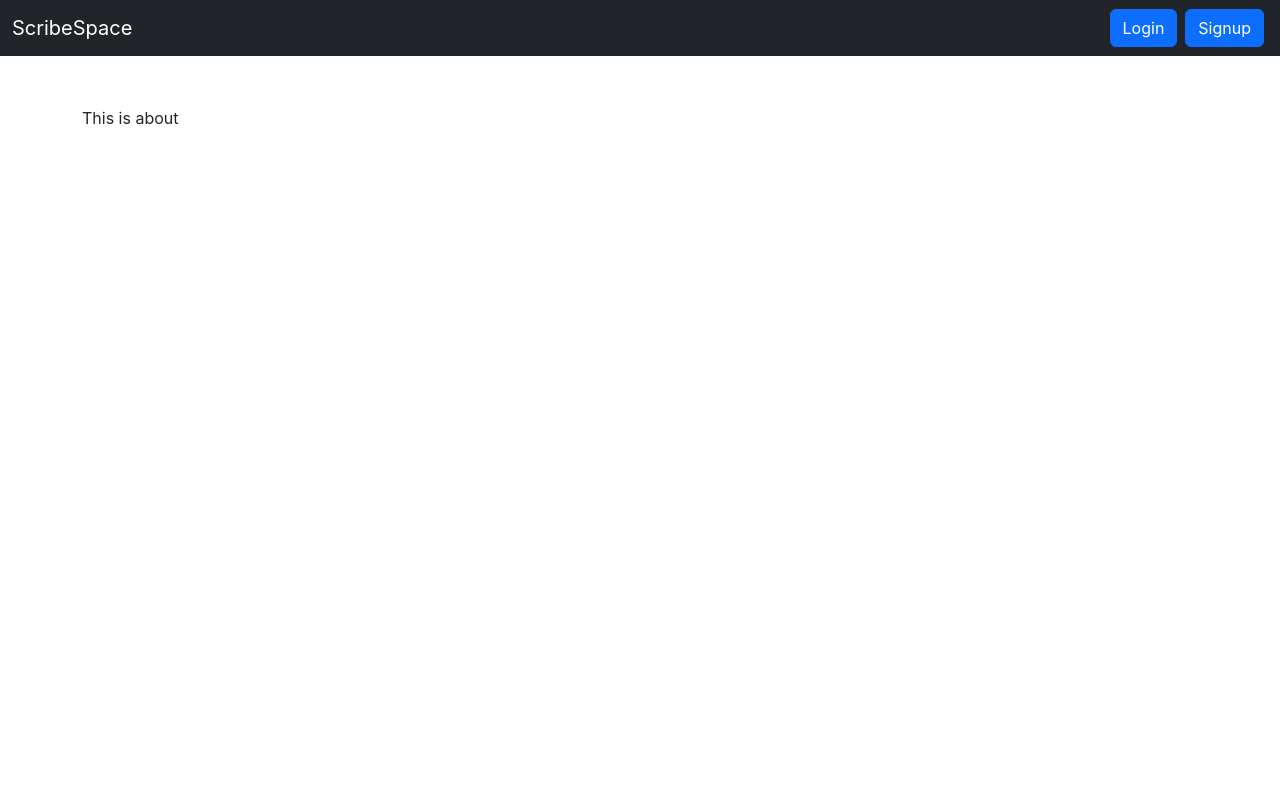
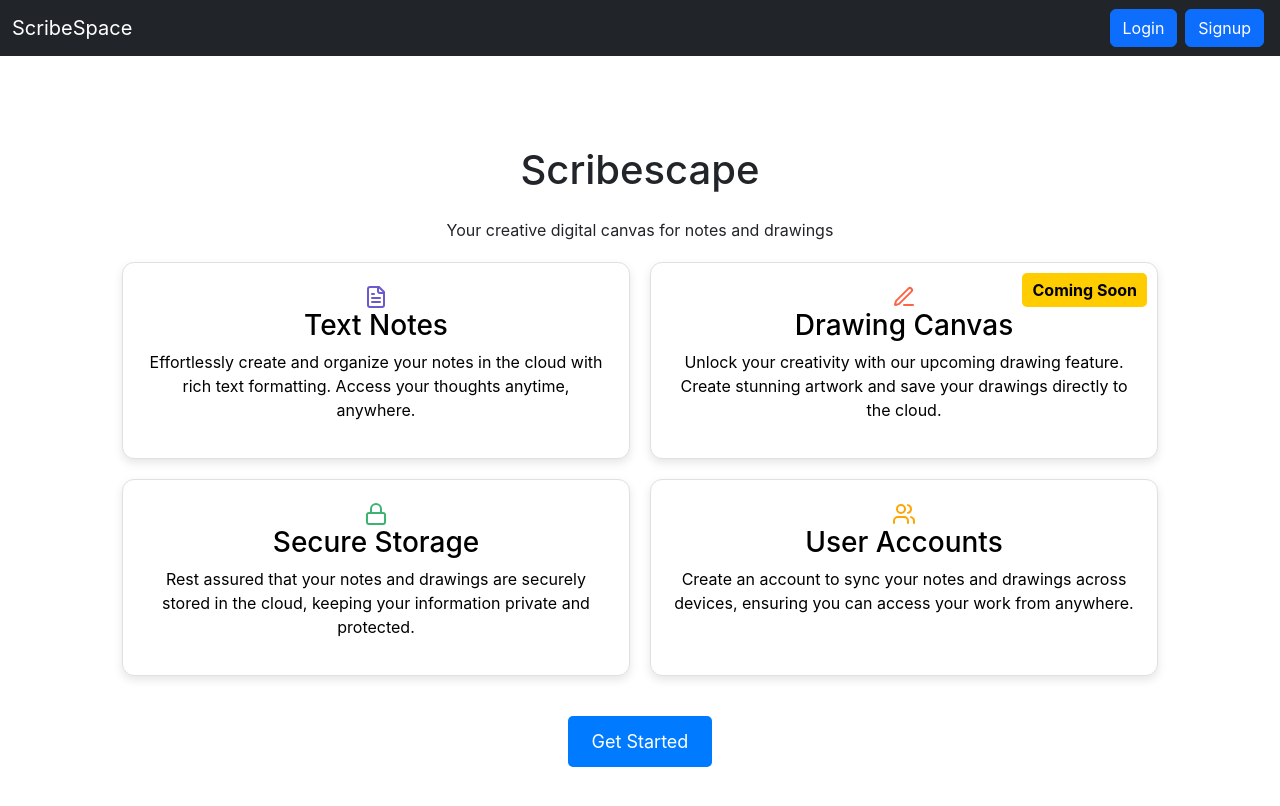
Before and after one commit to tourist03/Scribe-Script, a React (Create React App) app in the folder scribespace/: page /about in a window 1280 px wide. Built offline with nearby package versions, Linux system fonts and the light colour scheme.

Commit message:
Refactored About.js

```diff
--- a/scribespace/package.json
+++ b/scribespace/package.json
@@ -7,6 +7,7 @@
     "@testing-library/react": "^13.4.0",
     "@testing-library/user-event": "^13.5.0",
     "concurrently": "^9.1.0",
+    "lucide-react": "^0.468.0",
     "react": "^18.3.1",
     "react-dom": "^18.3.1",
     "react-router-dom": "^7.0.1",
@@ -18,7 +19,7 @@
     "build": "react-scripts build",
     "test": "react-scripts test",
     "eject": "react-scripts eject",
-    "both" : "concurrently \"npm run start\" \"npx nodemon Backend/index.js\""
+    "both": "concurrently \"npm run start\" \"npx nodemon Backend/index.js\""
   },
   "eslintConfig": {
     "extends": [
--- /dev/null
+++ b/scribespace/src/components/About.css
@@ -0,0 +1,73 @@
+.about-container {
+  text-align: center;
+  padding: 40px;
+  background: white;
+}
+
+.features-grid {
+  display: grid;
+  grid-template-columns: repeat(2, 1fr);
+  gap: 20px;
+  margin: 20px 0;
+}
+
+.feature-card {
+  position: relative;
+  background: #ffffff;
+  border: 1px solid #e0e0e0;
+  border-radius: 12px;
+  padding: 20px;
+  box-shadow: 0 4px 10px rgba(0, 0, 0, 0.1);
+  transition: transform 0.3s, box-shadow 0.3s;
+  color: black;
+}
+
+.feature-card:hover {
+  transform: translateY(-5px);
+  box-shadow: 0 8px 20px rgba(0, 0, 0, 0.2);
+}
+
+/* Specific colors for icons */
+.feature-card:nth-child(1) .w-6 {
+  color: #6a5acd;
+}
+
+.feature-card:nth-child(2) .w-6 {
+  color: #ff6347;
+}
+
+.feature-card:nth-child(3) .w-6 {
+  color: #3cb371;
+}
+
+.feature-card:nth-child(4) .w-6 {
+  color: #ffa500;
+}
+
+.coming-soon-badge {
+  position: absolute;
+  top: 10px;
+  right: 10px;
+  background-color: #ffcc00;
+  color: #000;
+  padding: 5px 10px;
+  border-radius: 5px;
+  font-weight: bold;
+  z-index: 1;
+}
+
+.get-started {
+  background-color: #007bff;
+  color: white;
+  border: none;
+  border-radius: 5px;
+  padding: 12px 24px;
+  cursor: pointer;
+  font-size: 18px;
+  margin-top: 20px;
+  transition: background-color 0.3s;
+}
+
+.get-started:hover {
+  background-color: #0056b3;
+}
--- a/scribespace/src/components/About.js
+++ b/scribespace/src/components/About.js
@@ -1,7 +1,61 @@
-import React, { useContext, useEffect } from "react";
+import React from "react";
+import { useNavigate } from "react-router-dom";
+import { FileText, PenLine, Lock, Users } from "lucide-react";
+import './About.css';
 
 const About = () => {
-  return <div>This is about</div>;
+  const navigate = useNavigate();
+
+  const features = [
+    {
+      icon: <FileText className="w-6 h-6 text-purple-500" />,
+      title: "Text Notes",
+      description: "Effortlessly create and organize your notes in the cloud with rich text formatting. Access your thoughts anytime, anywhere."
+    },
+    {
+      icon: <PenLine className="w-6 h-6 text-blue-500" />,
+      title: "Drawing Canvas",
+      description: "Unlock your creativity with our upcoming drawing feature. Create stunning artwork and save your drawings directly to the cloud.",
+      comingSoon: true
+    },
+    {
+      icon: <Lock className="w-6 h-6 text-green-500" />,
+      title: "Secure Storage",
+      description: "Rest assured that your notes and drawings are securely stored in the cloud, keeping your information private and protected."
+    },
+    {
+      icon: <Users className="w-6 h-6 text-orange-500" />,
+      title: "User Accounts",
+      description: "Create an account to sync your notes and drawings across devices, ensuring you can access your work from anywhere."
+    }
+  ];
+
+  const handleGetStarted = () => {
+    navigate("/add-note");
+  };
+
+  return (
+    <div className="about-container">
+      <h1 className="text-4xl font-bold mb-4">Scribescape</h1>
+      <p className="text-lg mb-8">Your creative digital canvas for notes and drawings</p>
+
+      <div className="features-grid">
+        {features.map((feature) => (
+          <div className="feature-card" key={feature.title}>
+            {feature.comingSoon && (
+              <span className="coming-soon-badge">Coming Soon</span>
+            )}
+            {feature.icon}
+            <h3 className="text-xl font-semibold">{feature.title}</h3>
+            <p>{feature.description}</p>
+          </div>
+        ))}
+      </div>
+      <button onClick={handleGetStarted} className="get-started">
+        Get Started
+      </button>
+    </div>
+  );
 };
 
 export default About;
```
Also changed, not shown: 1 other file (tests, documents, lock files or other folders).
